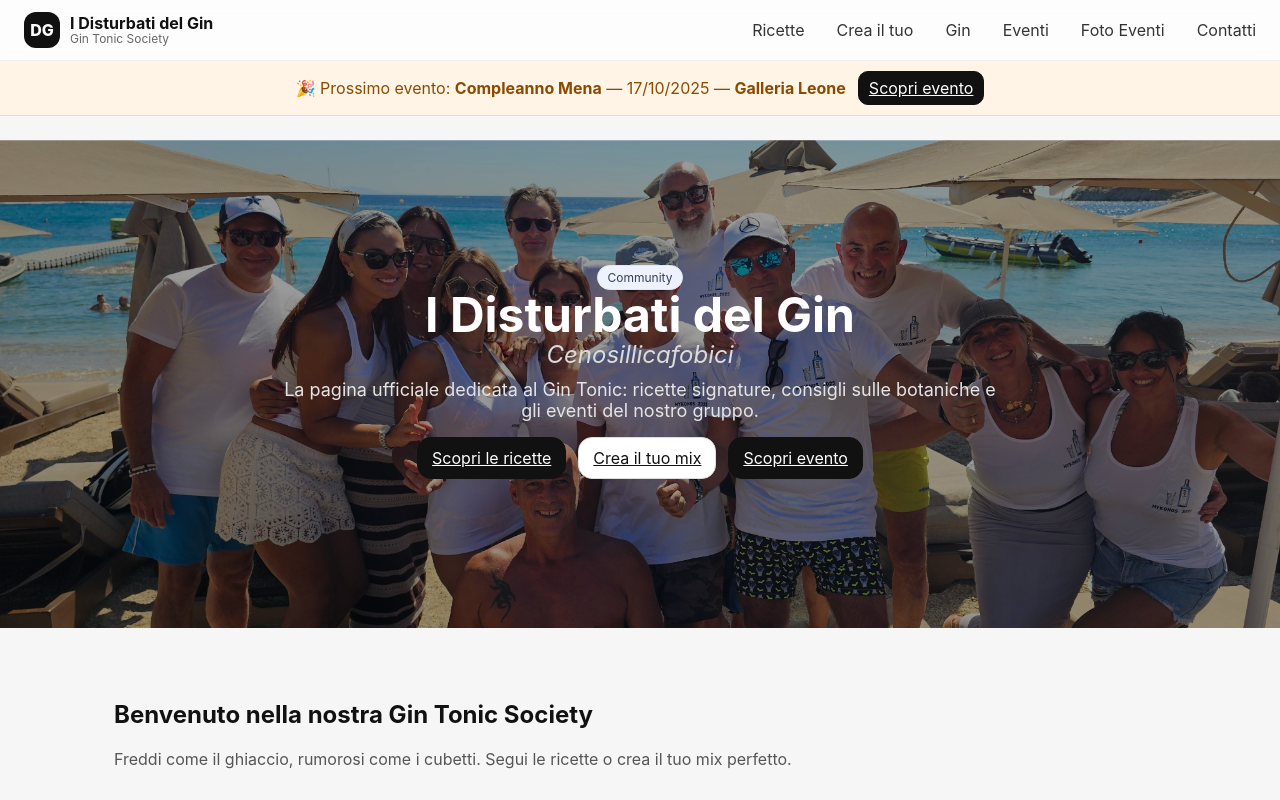
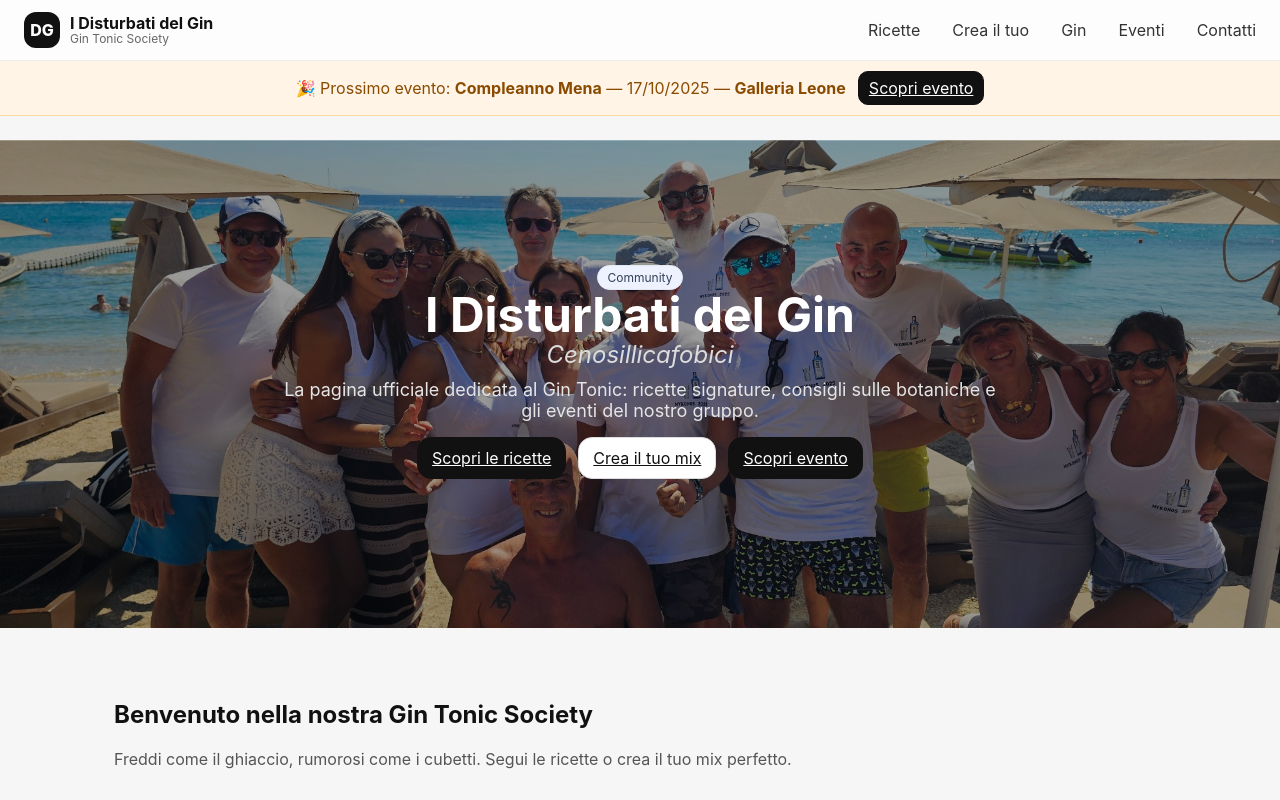
Before and after one commit to Giuss64/disturbati-del-gin, a React (Vite) app: page / in a window 1280 px wide. Shown: the top 800 px of the page. Built offline with nearby package versions, Linux system fonts and the light colour scheme.

Commit message:
Update Navbar.jsx

```diff
--- a/src/components/Navbar.jsx
+++ b/src/components/Navbar.jsx
@@ -19,7 +19,7 @@ export default function Navbar(){
           <NavLink to="/builder" className={linkClass}>Crea il tuo</NavLink>
           <NavLink to="/gin" className={linkClass}>Gin</NavLink>
           <NavLink to="/eventi" className={linkClass}>Eventi</NavLink>
-          <NavLink to="/eventi-foto" className={linkClass}>Foto Eventi</NavLink>
+
           <NavLink to="/contatti" className={linkClass}>Contatti</NavLink>
         </nav>
       </div>
```
